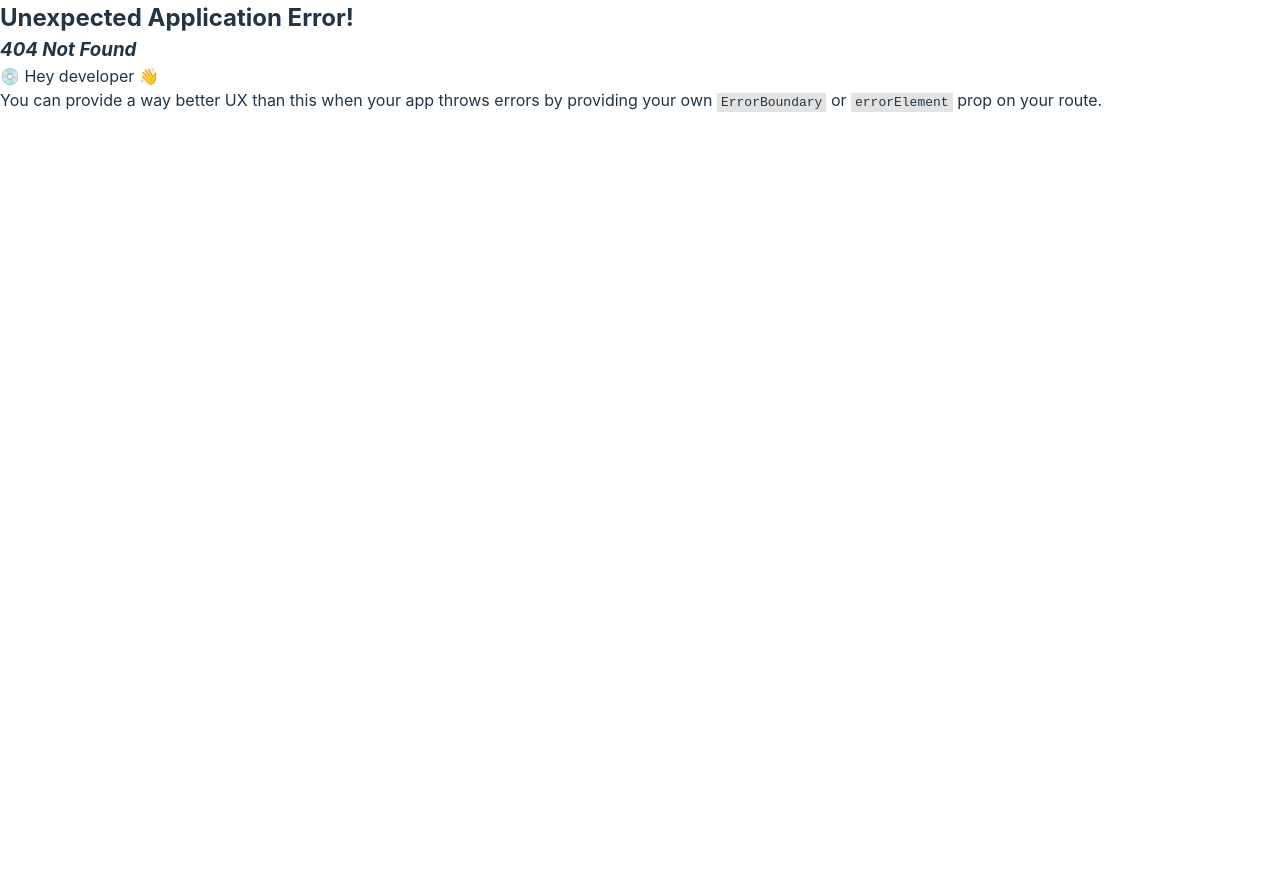
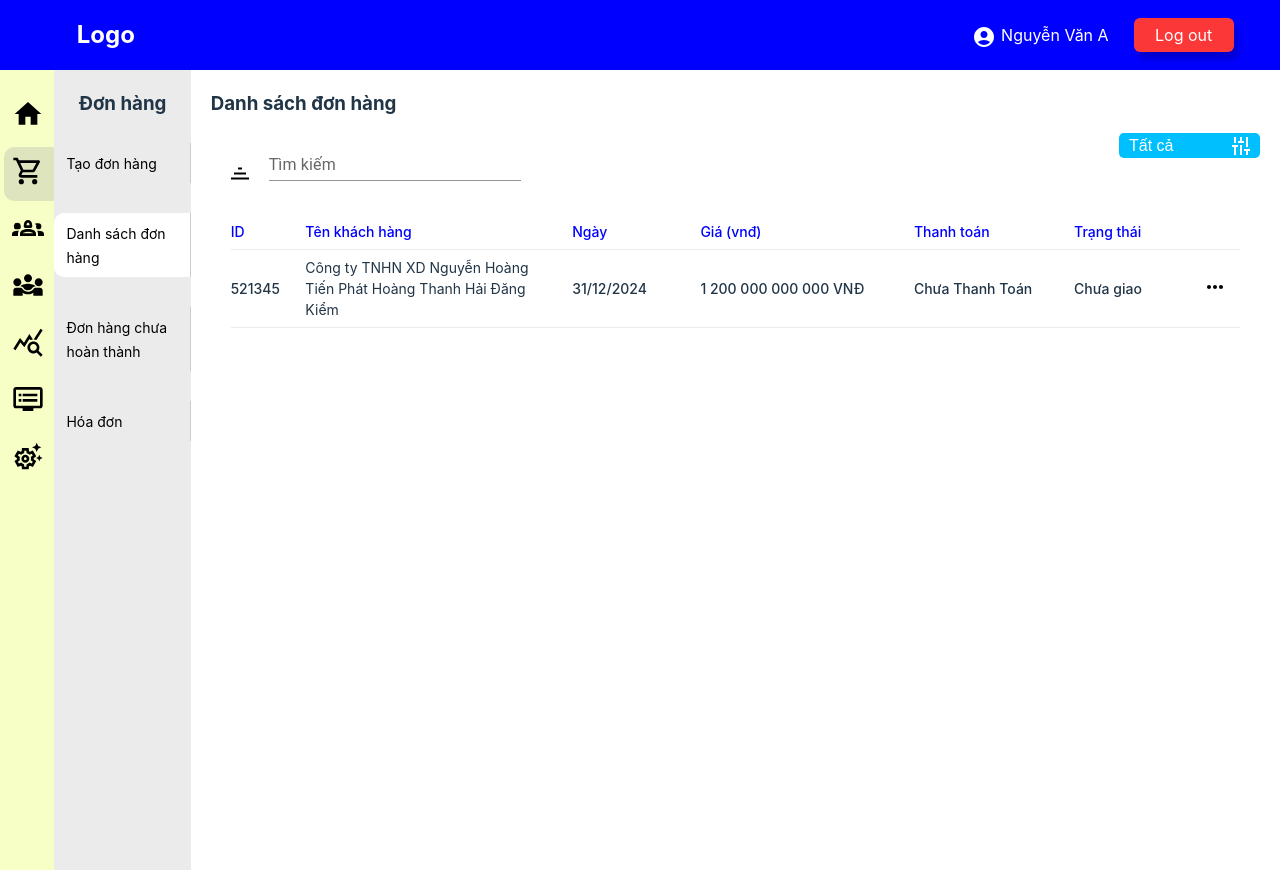
Before and after one commit to Robert-Ph/Web_App_Nam_Phat, a React (Vite) app in the folder fontend/: page /order/list in a window 1280 px wide. Before the commit this address had no page. Before the commit the page ends 800 px from the top, so only its background shows below. Built offline with nearby package versions, Linux system fonts and the light colour scheme.

Commit message:
UI danh sach order

```diff
--- a/fontend/src/index.css
+++ b/fontend/src/index.css
@@ -14,7 +14,7 @@
   --color-main: #0db6ff;
   --color-gray: #ebebeb;
   --color-bg-header: #0000ff;
-  --color-bg-box: #1A55EE;
+  --color-bg-box: #1a55ee;
   --color-main-text: #fff;
   --color-black: #000;
   --color-bg-navbar: #f7ffc7;
@@ -79,6 +79,14 @@ button:focus-visible {
 }
 .justify-end {
   justify-content: end;
+}
+.justify-center {
+  justify-items: center;
+}
+.main-body {
+  margin-top: 20px;
+  margin-left: 20px;
+  margin-right: 20px;
 }
 .btn {
   padding: 6px 18px !important;
@@ -145,6 +153,14 @@ button:focus-visible {
 .font-w-500 {
   font-weight: 500;
 }
+.font-size-small {
+  font-size: 14px !important;
+}
+.td-table {
+  word-wrap: break-word; /* Tự động xuống dòng nếu từ quá dài */
+  white-space: normal; /* Đảm bảo nội dung không vượt quá ô */
+  padding-right: 10px;
+}
 @media (prefers-color-scheme: light) {
   :root {
     color: #213547;
--- a/fontend/src/layout/MainLayout.tsx
+++ b/fontend/src/layout/MainLayout.tsx
@@ -1,10 +1,54 @@
-import { Outlet } from "react-router-dom";
+import { Outlet, useLocation } from "react-router-dom";
 import Header from "./Header";
 import MoreInfor from "./MoreInfor";
-import Navbar from "./Navbar";
+import Navbar, { isActive } from "./Navbar";
 import "./css/mainlayout.css";
+import { useEffect, useState } from "react";
+import { MoreNav } from "./MoreInfor";
 
 const MainLayout = () => {
+  const location = useLocation();
+  const [navMore, setNavMore] = useState<MoreNav>({
+    title: "Tổng quan",
+    listNav: [],
+  });
+
+  //Dựa vào url để set thông tin
+  useEffect(() => {
+    if (isActive("/order", location.pathname)) {
+      setNavMore({
+        title: "Đơn hàng",
+        listNav: [
+          {
+            id: "1",
+            name: "Tạo đơn hàng",
+            link: "/order/create",
+          },
+          {
+            id: "2",
+            name: "Danh sách đơn hàng",
+            link: "/order/list",
+          },
+          {
+            id: "3",
+            name: "Đơn hàng chưa hoàn thành",
+            link: "/order/unfulfilled",
+          },
+          {
+            id: "4",
+            name: "Hóa đơn",
+            link: "/order/invoice",
+          },
+        ],
+      });
+    } else if (isActive("/", location.pathname)) {
+      setNavMore({
+        title: "Tổng quan",
+        listNav: [],
+      });
+    }
+  }, [location]);
+
   return (
     <div>
       <Header></Header>
@@ -13,7 +57,7 @@ const MainLayout = () => {
           <Navbar></Navbar>
         </div>
         <div className="flex-4">
-          <MoreInfor></MoreInfor>
+          <MoreInfor morenav={navMore}></MoreInfor>
         </div>
 
         <div className="flex-14">
--- a/fontend/src/layout/MoreInfor.tsx
+++ b/fontend/src/layout/MoreInfor.tsx
@@ -1,6 +1,5 @@
-import { Link } from "react-router-dom";
+import { Link, useLocation } from "react-router-dom";
 import "./css/navbar.css";
-import { useState } from "react";
 
 type LinkNav = {
   id: string;
@@ -8,35 +7,34 @@ type LinkNav = {
   link: string;
 };
 
-const MoreInfor = () => {
-  const [listNav, setListNav] = useState<LinkNav[]>([
-    {
-      id: "1",
-      name: "Đơn hàng",
-      link: "",
-    },
-    {
-      id: "2",
-      name: "Danh sách đơn hàng",
-      link: "",
-    },
-    {
-      id: "3",
-      name: "Đơn hàng chưa hoàn thành",
-      link: "",
-    },
-  ]);
+export type MoreNav = {
+  title: string;
+  listNav: LinkNav[];
+};
+
+const isActive = (path: string, location: string) => {
+  return location == path;
+};
+
+const MoreInfor = ({ morenav }: { morenav: MoreNav }) => {
+  const location = useLocation();
+
   return (
     <div className="d-flex bg-more dicrect-col pd-20-px">
-      <h3 style={{ textAlign: "center" }}>Đơn Hàng</h3>
+      <h3 style={{ textAlign: "center" }}>{morenav.title}</h3>
 
       <div className="">
-        {listNav.map((item: LinkNav) => {
+        {morenav.listNav.map((item: LinkNav) => {
           return (
-            <div key={item.id} className="mt-20 mb-20-px pd-8 wrap-nav-item ">
+            <div
+              key={item.id}
+              className={`mt-20 mb-20-px pd-8 wrap-nav-item  ${
+                isActive(item.link, location.pathname) ? "active-item" : ""
+              }`}
+            >
               <Link
                 to={item.link}
-                className="text-black text-nav "
+                className={`text-black text-nav `}
                 style={{ padding: "10px 0px" }}
               >
                 {" "}
--- a/fontend/src/layout/Navbar.tsx
+++ b/fontend/src/layout/Navbar.tsx
@@ -1,4 +1,4 @@
-import { Link } from "react-router-dom";
+import { Link, useLocation } from "react-router-dom";
 import HomeIcon from "@mui/icons-material/Home";
 import ShoppingCartOutlinedIcon from "@mui/icons-material/ShoppingCartOutlined";
 import Groups2OutlinedIcon from "@mui/icons-material/Groups2Outlined";
@@ -10,13 +10,33 @@ import SettingsSuggestOutlinedIcon from "@mui/icons-material/SettingsSuggestOutl
 import "./css/header.css";
 import "./css/navbar.css";
 
+export const isActive = (path: string, location: string) => {
+  if (path == "/" && location != "/") {
+    return false;
+  }
+  return location.search(path) != -1;
+};
+
 const Navbar = () => {
+  const location = useLocation();
+  console.log(location.pathname);
+
   return (
     <div className="d-flex dicrect-col bg-navbar navbar pd-20-px">
-      <Link to={""} className="navbar-item color-black">
+      <Link
+        to={"/"}
+        className={`navbar-item color-black ${
+          isActive("/", location.pathname) ? " active" : ""
+        }`}
+      >
         <HomeIcon className="icon-size"></HomeIcon>
       </Link>
-      <Link to={""} className="navbar-item color-black ">
+      <Link
+        to={"/order/create"}
+        className={`navbar-item color-black ${
+          isActive("/order", location.pathname) ? " active" : ""
+        }`}
+      >
         <ShoppingCartOutlinedIcon className="icon-size"></ShoppingCartOutlinedIcon>
       </Link>
       <Link to={""} className="navbar-item color-black">
--- a/fontend/src/layout/css/mainlayout.css
+++ b/fontend/src/layout/css/mainlayout.css
@@ -1,5 +1,6 @@
 .main-layout {
-  height: 100vh;
+  height: 100%;
+  min-height: 100vh;
 }
 .flex-2 {
   flex: 2;
--- a/fontend/src/layout/css/navbar.css
+++ b/fontend/src/layout/css/navbar.css
@@ -1,5 +1,5 @@
 .navbar {
-  padding: 4px;
+  padding-left: 4px;
   height: 100%;
 }
 .navbar-item {
@@ -12,6 +12,16 @@
 .navbar-item :hover {
   opacity: 0.8;
   background-color: var(--color-gray);
+}
+.active {
+  background-color: #dee4bd;
+  border-top-left-radius: 10px;
+  border-bottom-left-radius: 10px;
+}
+.active-item {
+  background-color: #fff;
+  border-top-left-radius: 10px;
+  border-bottom-left-radius: 10px;
 }
 .bg-navbar {
   background-color: var(--color-bg-navbar);
@@ -44,6 +54,6 @@
   padding: 8px;
 }
 .wrap-nav-item {
-  border-radius: 20px;
+  border-right: 1px solid #ccc;
   padding-left: 12px;
 }
--- /dev/null
+++ b/fontend/src/pages/ListOrderPage/ListOrderPage.tsx
@@ -0,0 +1,133 @@
+import { useState } from "react";
+import Box from "@mui/material/Box";
+import TextField from "@mui/material/TextField";
+import FilterListIcon from "@mui/icons-material/FilterList";
+import TuneIcon from "@mui/icons-material/Tune";
+import MoreHorizIcon from "@mui/icons-material/MoreHoriz";
+import "./listOrder.css";
+import { order } from "../../model/person.model";
+const ListOrderPage = () => {
+  const [products, setProducts] = useState<order[]>([
+    {
+      id: "521345",
+      name: "Công ty TNHN XD Nguyễn Hoàng Tiến Phát Hoàng Thanh Hải Đăng Kiểm",
+      date: "31/12/2024",
+      price: "1 200 000 000 000 VNĐ",
+      isPay: "Chưa Thanh Toán",
+      status: "Chưa giao",
+    },
+  ]);
+  return (
+    <div>
+      <div className="main-body">
+        <h3>Danh sách đơn hàng</h3>
+        <div style={{ marginBottom: "10px" }}>
+          <div
+            className="d-flex justify-space-bettwen "
+            style={{ marginTop: "15px" }}
+          >
+            <div className="d-flex">
+              <button className="btn-filter">
+                <FilterListIcon></FilterListIcon>
+              </button>
+              <Box
+                component="form"
+                sx={{
+                  "& > :not(style)": { width: "25ch" },
+                }}
+                noValidate
+                autoComplete="off"
+              >
+                <TextField
+                  id="standard-basic"
+                  label="Tìm kiếm"
+                  variant="standard"
+                />
+              </Box>
+            </div>
+
+            <div style={{ position: "relative" }}>
+              <select className="filter-select">
+                <option value="all">Tất cả</option>
+                <option value="newest">Mới nhất</option>
+                <option value="confirmed">Xác nhận</option>
+                <option value="completed">Hoàn thành</option>
+                <option value="delivered">Đã giao</option>
+                <option value="paid">Đã thanh toán</option>
+                <option value="unpaid">Chưa thanh toán</option>
+              </select>
+              <i className="icon-filter">
+                <TuneIcon></TuneIcon>
+              </i>
+            </div>
+          </div>
+        </div>
+        <div style={{ padding: "20px" }}>
+          <div className="table-container">
+            <table style={{ width: "100%", borderCollapse: "collapse" }}>
+              <thead>
+                <tr className="color-blue header-table text-left border-header-table">
+                  <th className="pb-7 font-w-500" style={{ width: "7%" }}>
+                    ID
+                  </th>
+                  <th
+                    className="pb-7 font-w-500"
+                    style={{ width: "25%", paddingRight: "10px" }}
+                  >
+                    Tên khách hàng
+                  </th>
+                  <th className="pb-7 font-w-500" style={{ width: "12%" }}>
+                    Ngày
+                  </th>
+                  <th className="pb-7 font-w-500" style={{ width: "20%" }}>
+                    Giá (vnđ)
+                  </th>
+                  <th className="pb-7 font-w-500" style={{ width: "15%" }}>
+                    Thanh toán
+                  </th>
+                  <th className="pb-7 font-w-500" style={{ width: "12%" }}>
+                    Trạng thái
+                  </th>
+                  <th className="pb-7 font-w-500" style={{ width: "3%" }}></th>
+                </tr>
+              </thead>
+              <tbody className="border-header-table">
+                {products.map((product) => (
+                  <tr key={product.id} className="border-header-table">
+                    <td className="pb-7 pt-7 font-size-small td-table font-w-500 ">
+                      {product.id}
+                    </td>
+                    <td
+                      className="pb-7 pt-7 font-size-small"
+                      style={{ paddingRight: "20px" }}
+                    >
+                      {product.name || "-"}
+                    </td>
+                    <td className="pb-7 pt-7 font-size-small td-table font-w-500">
+                      {product.date || "-"}
+                    </td>
+                    <td className="pb-7 pt-7 font-size-small td-table font-w-500">
+                      {product.price || "-"}
+                    </td>
+                    <td className="pb-7 pt-7 font-size-small td-table font-w-500">
+                      {product.isPay || "-"}
+                    </td>
+                    <td className="pb-7 pt-7 font-size-small td-table font-w-500">
+                      {product.status || "-"}
+                    </td>
+                    <td className="pb-7 pt-7 font-size-small td-table font-w-500">
+                      <button className="btn-more">
+                        <MoreHorizIcon></MoreHorizIcon>
+                      </button>
+                    </td>
+                  </tr>
+                ))}
+              </tbody>
+            </table>
+          </div>
+        </div>
+      </div>
+    </div>
+  );
+};
+export default ListOrderPage;
--- /dev/null
+++ b/fontend/src/pages/ListOrderPage/listOrder.css
@@ -0,0 +1,42 @@
+.btn-filter {
+  background-color: #fff;
+  rotate: 180deg;
+  margin-top: 6%;
+}
+.btn-filter:focus {
+  outline: none;
+}
+
+/* filter left */
+.filter-select {
+  background-color: #00bfff;
+  color: white;
+  padding: 4px 10px 4px 10px;
+  font-size: 16px;
+  border: none;
+  border-radius: 5px;
+  -webkit-appearance: none; /* Xóa kiểu mặc định của trình duyệt */
+  -moz-appearance: none; /* Xóa kiểu mặc định của Firefox */
+  appearance: none; /* Xóa kiểu mặc định cho tất cả trình duyệt */
+  cursor: pointer;
+  text-align: left;
+  display: inline-block;
+  align-content: center;
+}
+
+.filter-select option {
+  background-color: #00bfff;
+  color: white;
+}
+
+.icon-filter {
+  rotate: 90deg;
+  position: absolute;
+  top: -2px;
+  right: 10px;
+  color: #fff;
+}
+.btn-more {
+  padding: 0px;
+  background-color: #fff;
+}
--- a/fontend/src/pages/OrderPage/OrderPage.tsx
+++ b/fontend/src/pages/OrderPage/OrderPage.tsx
@@ -3,6 +3,10 @@ import { useState } from "react";
 import ProductModal from "./ProductModal";
 import product from "../../model/product.model";
 
+import MenuItem from "@mui/material/MenuItem";
+import FormControl from "@mui/material/FormControl";
+import Select, { SelectChangeEvent } from "@mui/material/Select";
+import MoreHorizIcon from "@mui/icons-material/MoreHoriz";
 const OrderPage = () => {
   const [products, setProducts] = useState<product[]>([
     {
@@ -15,6 +19,8 @@ const OrderPage = () => {
     },
   ]);
 
+  const [invoice, setInvoice] = useState<string>("personally");
+
   const [open, setOpen] = useState<boolean>(false);
 
   const handleOnclose = () => {
@@ -23,6 +29,10 @@ const OrderPage = () => {
 
   const handleOpen = () => {
     setOpen(true);
+  };
+
+  const handleChange = (event: SelectChangeEvent) => {
+    setInvoice(event.target.value);
   };
 
   const addProduct = (product: product) => {
@@ -56,7 +66,19 @@ const OrderPage = () => {
 
             <div className="form-group flex-2">
               <span>Hóa đơn</span>
-              <input placeholder="Số Hóa Đơn"></input>
+              <FormControl sx={{ minWidth: 120 }} size="small">
+                <Select
+                  labelId="demo-select-small-label"
+                  id="demo-select-small"
+                  value={invoice}
+                  onChange={handleChange}
+                >
+                  <MenuItem value={"personally"} className="">
+                    Cá Nhân
+                  </MenuItem>
+                  <MenuItem value={"enterprise"}>Doanh Nghiệp</MenuItem>
+                </Select>
+              </FormControl>
             </div>
           </div>
 
@@ -98,7 +120,12 @@ const OrderPage = () => {
                       <td className="pb-7 pt-7">{product.paperCount || "-"}</td>
                       <td className="pb-7 pt-7">{product.price || "-"}</td>
                       <td className="pb-7 pt-7">{product.totalPrice || "-"}</td>
-                      <td className="pb-7 pt-7">...</td>
+                      <td className="pb-7 pt-7">
+                        {" "}
+                        <button className="btn-more">
+                          <MoreHorizIcon></MoreHorizIcon>
+                        </button>
+                      </td>
                     </tr>
                   ))}
                 </tbody>
```
Also changed, not shown: fontend/src/layout/Router.tsx (+6 -1 lines), fontend/src/model/person.model.tsx (added, +8 -0 lines).
